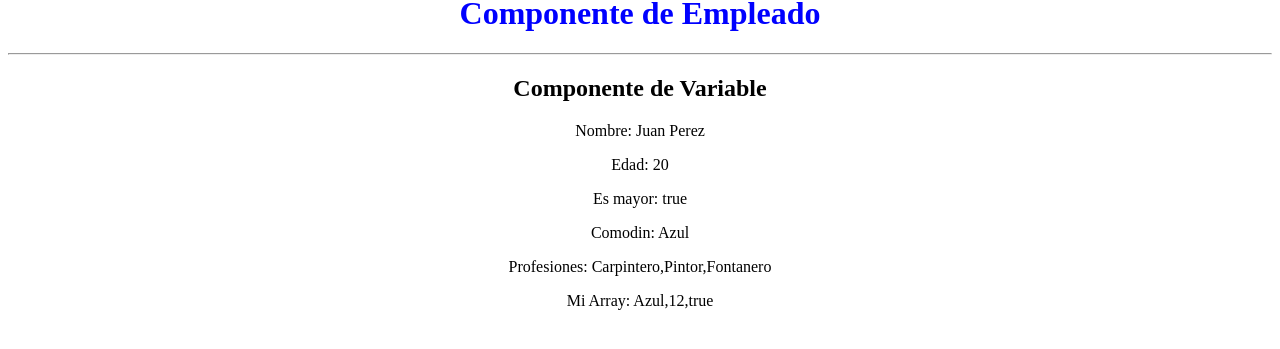
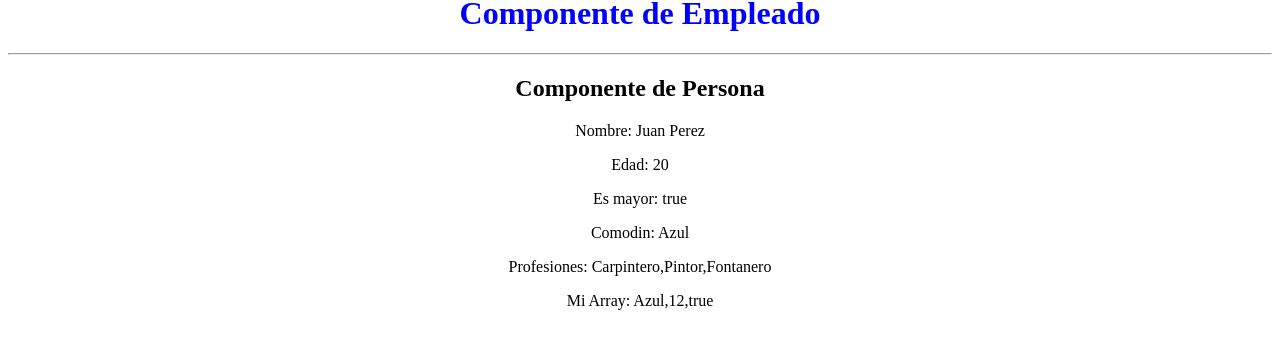
Before and after one commit to HugoMontes/curso-angular, an Angular app: page / in a window 1280 px wide. Shown: the part 293-642 px from the top of the page. Built offline with nearby package versions, Linux system fonts and the light colour scheme.

Commit message:
Se ha editado el componente de Variable a Persona

```diff
--- a/src/app/app.component.html
+++ b/src/app/app.component.html
@@ -9,7 +9,7 @@
   <hr/>
   <!-- Hacer uso de la etiqueta del componente EmpleadoComponent -->
   <empleado-tag></empleado-tag>
-  <!-- Hacer uso de la etiqueta del componente VariableComponent -->
+  <!-- Hacer uso de la etiqueta del componente PersonaComponent -->
   <hr/>
-  <variable-tag></variable-tag>
+  <persona-tag></persona-tag>
 </div>
--- a/src/app/variable/variable.component.ts
+++ b/src/app/persona/persona.component.ts
@@ -1,11 +1,11 @@
 import { Component } from '@angular/core';
 @Component({
-  selector: 'variable-tag',
-  templateUrl: './variable.component.html',
+  selector: 'persona-tag',
+  templateUrl: './persona.component.html',
 })
-export class VariableComponent {
+export class PersonaComponent {
   // Declarar las propiedades/atributos de la clase
-  public titulo = 'Componente de Variable';
+  public titulo = 'Componente de Persona';
   // Declarar un atributo de tipo string
   public nombre:string = 'Juan Perez';
   // Muestra error si no es del tipo correcto
```
Also changed, not shown: src/app/app.module.ts (+4 -4 lines), src/app/persona/persona.component.html (renamed from src/app/variable/variable.component.html).
